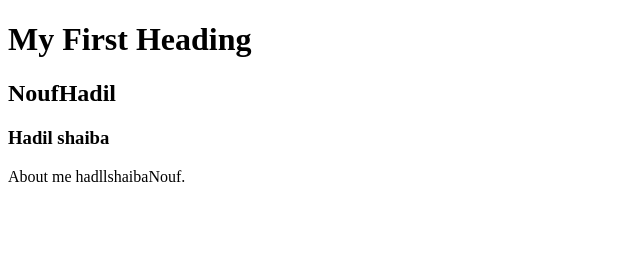
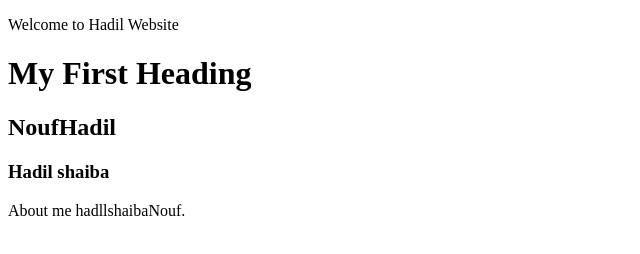
Before and after one commit to iNoufMh/techcampus.one, a plain HTML site: page about.html in a window 1280 px wide. Shown: the whole page, without its empty margins (0-640 px from the left). Drawn offline with Linux system fonts and the light colour scheme.

Commit message:
Hadil website

```diff
--- a/about.html
+++ b/about.html
@@ -1,7 +1,7 @@
-<!DOCTYPE html>
+ <!DOCTYPE html>
 <html>
 <body>
-
+<p>Welcome to Hadil Website</p>
 <h1>My First Heading</h1>
 <h2>NoufHadil</h2>
 <h3>Hadil shaiba</h3>
```
